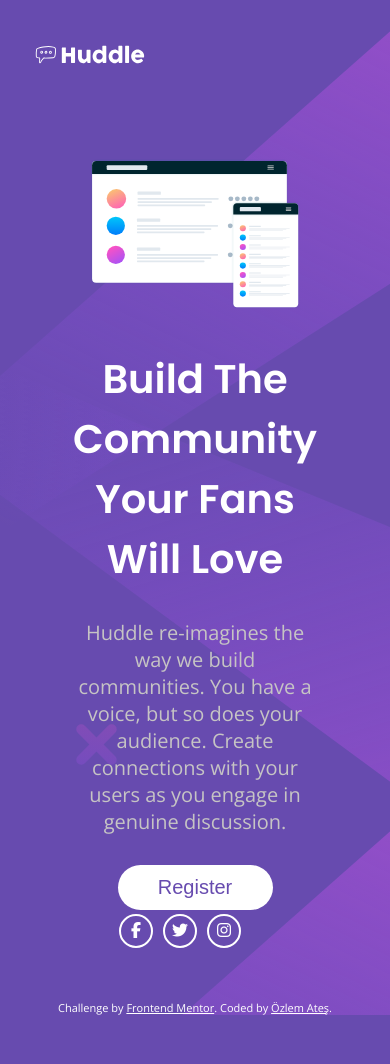
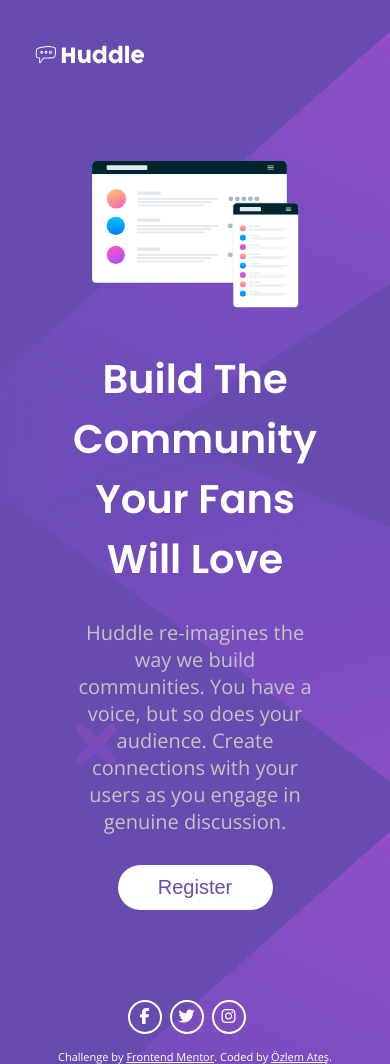
Before and after one commit to ozlemxates/Huddle-Landing-Page-Design-Frontend-Mentor, a plain HTML site: page index.html in a window 390 px wide. Before the commit the page ends 1015 px from the top, so only its background shows below. Drawn offline with nearby package versions, Linux system fonts and the light colour scheme.

Commit message:
design is improved

```diff
--- a/index.html
+++ b/index.html
@@ -33,9 +33,12 @@
 
   <footer>
     <!-- icons -->
-    <i class="fa-brands fa-facebook-f"></i>
-    <i class="fa-brands fa-twitter"></i>
-    <i class="fa-brands fa-instagram"></i>
+    <div class="icons">
+      <i class="fa-brands fa-facebook-f"></i>
+      <i class="fa-brands fa-twitter"></i>
+      <i class="fa-brands fa-instagram"></i>
+    </div>
+
   </footer>
   </main>
 
--- a/style.css
+++ b/style.css
@@ -75,7 +75,6 @@ main footer {
     justify-content: end;
     gap: 10px;
     margin-right: 30px;
-
 }
 
 footer i {
@@ -86,7 +85,6 @@ footer i {
     text-align: center;
     border: 2px solid #ffff;
     border-radius: 50% 50%;
-    margin-top: -86px;
 }
 
 footer i:hover {
@@ -131,6 +129,12 @@ footer i:hover {
         margin-bottom: 0;
     }
 
+    .icons {
+        display: flex;
+        gap: 8px;
+        margin-left: 13px;
+    }
+
     footer i {
         margin-bottom: 15px;
         width: 34px;
```
